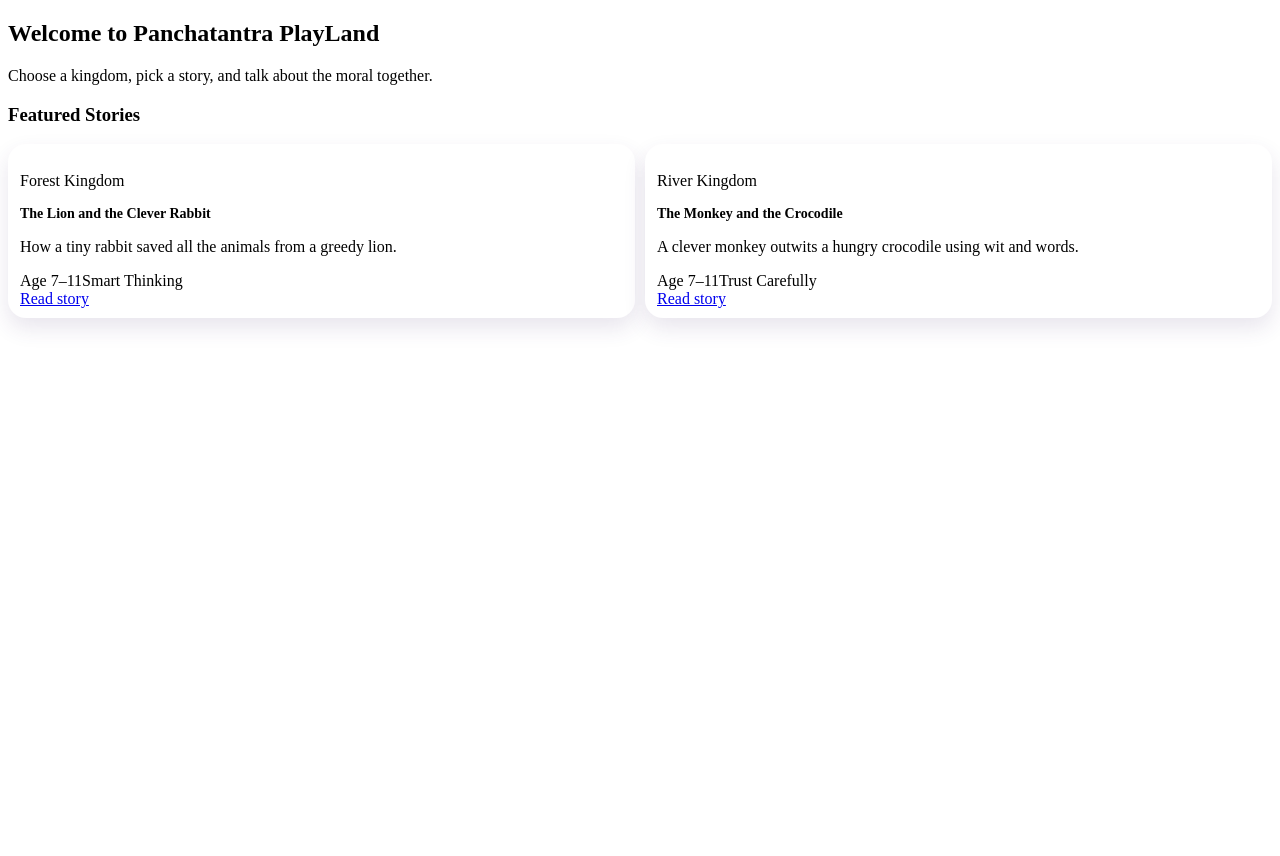
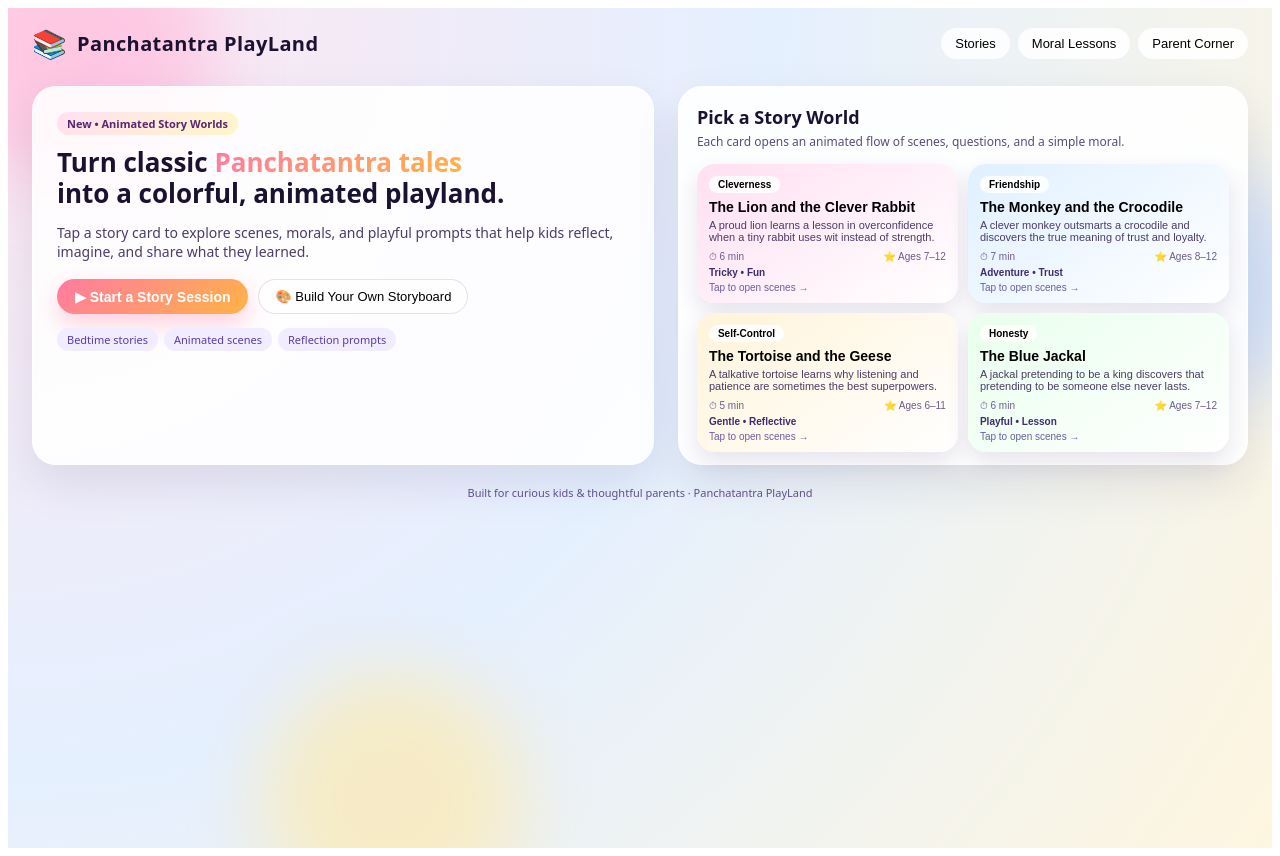
Before and after one commit to vasundharaux/panchatantra-playland, a Next.js app: page / in a window 1280 px wide. Before the commit the page ends 800 px from the top, so only its background shows below. Built offline with nearby package versions, Linux system fonts and the light colour scheme.

Commit message:
Update index.js

```diff
--- a/pages/index.js
+++ b/pages/index.js
@@ -1,41 +1,175 @@
 // pages/index.js
-import StoryCard from "../components/StoryCard";
+import React, { useState } from "react";
 
 const STORIES = [
   {
-    id: "lion-and-rabbit",
+    id: 1,
     title: "The Lion and the Clever Rabbit",
-    kingdom: "Forest Kingdom",
-    teaser: "How a tiny rabbit saved all the animals from a greedy lion.",
-    ageRange: "7–11",
-    moralTag: "Smart Thinking",
+    tag: "Cleverness",
+    duration: "6 min",
+    grade: "Ages 7–12",
+    mood: "Tricky • Fun",
+    description:
+      "A proud lion learns a lesson in overconfidence when a tiny rabbit uses wit instead of strength.",
   },
   {
-    id: "monkey-and-crocodile",
+    id: 2,
     title: "The Monkey and the Crocodile",
-    kingdom: "River Kingdom",
-    teaser:
-      "A clever monkey outwits a hungry crocodile using wit and words.",
-    ageRange: "7–11",
-    moralTag: "Trust Carefully",
+    tag: "Friendship",
+    duration: "7 min",
+    grade: "Ages 8–12",
+    mood: "Adventure • Trust",
+    description:
+      "A clever monkey outsmarts a crocodile and discovers the true meaning of trust and loyalty.",
+  },
+  {
+    id: 3,
+    title: "The Tortoise and the Geese",
+    tag: "Self-Control",
+    duration: "5 min",
+    grade: "Ages 6–11",
+    mood: "Gentle • Reflective",
+    description:
+      "A talkative tortoise learns why listening and patience are sometimes the best superpowers.",
+  },
+  {
+    id: 4,
+    title: "The Blue Jackal",
+    tag: "Honesty",
+    duration: "6 min",
+    grade: "Ages 7–12",
+    mood: "Playful • Lesson",
+    description:
+      "A jackal pretending to be a king discovers that pretending to be someone else never lasts.",
   },
 ];
 
 export default function HomePage() {
+  const [selectedStory, setSelectedStory] = useState(null);
+
   return (
-    <div className="page">
-      <h2 className="page-title">Welcome to Panchatantra PlayLand</h2>
-      <p className="page-subtitle">
-        Choose a kingdom, pick a story, and talk about the moral together.
-      </p>
+    <div className="app-root">
+      {/* Floating background shapes */}
+      <div className="floating-shape shape-1" />
+      <div className="floating-shape shape-2" />
+      <div className="floating-shape shape-3" />
 
-      <h3 className="section-title">Featured Stories</h3>
+      <header className="app-header">
+        <div className="logo">
+          <span className="logo-icon">📚</span>
+          <span className="logo-text">Panchatantra PlayLand</span>
+        </div>
+        <nav className="nav-links">
+          <button className="nav-pill">Stories</button>
+          <button className="nav-pill">Moral Lessons</button>
+          <button className="nav-pill">Parent Corner</button>
+        </nav>
+      </header>
 
-      <div className="story-grid">
-        {STORIES.map((story) => (
-          <StoryCard key={story.id} story={story} />
-        ))}
-      </div>
+      <main className="main-layout">
+        {/* Left: Hero section */}
+        <section className="hero-section">
+          <div className="hero-badge">New • Animated Story Worlds</div>
+          <h1 className="hero-title">
+            Turn classic <span className="hero-highlight">Panchatantra tales</span>
+            <br />
+            into a colorful, animated playland.
+          </h1>
+          <p className="hero-subtitle">
+            Tap a story card to explore scenes, morals, and playful prompts that help kids reflect,
+            imagine, and share what they learned.
+          </p>
+
+          <div className="hero-actions">
+            <button className="primary-btn">
+              ▶ Start a Story Session
+            </button>
+            <button className="ghost-btn">
+              🎨 Build Your Own Storyboard
+            </button>
+          </div>
+
+          <div className="hero-tags">
+            <div className="hero-chip">Bedtime stories</div>
+            <div className="hero-chip">Animated scenes</div>
+            <div className="hero-chip">Reflection prompts</div>
+          </div>
+        </section>
+
+        {/* Right: Story grid */}
+        <section className="story-section">
+          <div className="story-header">
+            <h2>Pick a Story World</h2>
+            <p>Each card opens an animated flow of scenes, questions, and a simple moral.</p>
+          </div>
+
+          <div className="story-grid">
+            {STORIES.map((story, index) => (
+              <button
+                key={story.id}
+                className={`story-card card-${(index % 4) + 1}`}
+                onClick={() => setSelectedStory(story)}
+              >
+                <div className="story-pill">{story.tag}</div>
+                <h3 className="story-title">{story.title}</h3>
+                <p className="story-description">{story.description}</p>
+
+                <div className="story-meta">
+                  <span>⏱ {story.duration}</span>
+                  <span>⭐ {story.grade}</span>
+                </div>
+
+                <div className="story-mood">{story.mood}</div>
+
+                <div className="story-footer">
+                  <span>Tap to open scenes →</span>
+                </div>
+              </button>
+            ))}
+          </div>
+        </section>
+      </main>
+
+      {/* Modal for selected story */}
+      {selectedStory && (
+        <div className="modal-backdrop" onClick={() => setSelectedStory(null)}>
+          <div
+            className="modal-card"
+            onClick={(e) => e.stopPropagation()}
+          >
+            <div className="modal-tag">{selectedStory.tag}</div>
+            <h2 className="modal-title">{selectedStory.title}</h2>
+            <p className="modal-text">
+              Imagine this as your animated flow:
+              <br />
+              <strong>Scene 1</strong> – Introduce the characters with a colorful forest or riverbank.
+              <br />
+              <strong>Scene 2</strong> – Build the conflict or tricky situation.
+              <br />
+              <strong>Scene 3</strong> – Show the clever solution and the turning point.
+              <br />
+              <strong>Moral Card</strong> – One simple line that kids can repeat back.
+            </p>
+
+            <ul className="modal-list">
+              <li>✨ Add AI-generated backgrounds and character animations.</li>
+              <li>💬 Ask 1–2 reflection questions for kids/parents.</li>
+              <li>📝 Let them type or record their own ending.</li>
+            </ul>
+
+            <button
+              className="primary-btn modal-btn"
+              onClick={() => setSelectedStory(null)}
+            >
+              Close Story World
+            </button>
+          </div>
+        </div>
+      )}
+
+      <footer className="app-footer">
+        Built for curious kids & thoughtful parents · Panchatantra PlayLand
+      </footer>
     </div>
   );
 }
```
